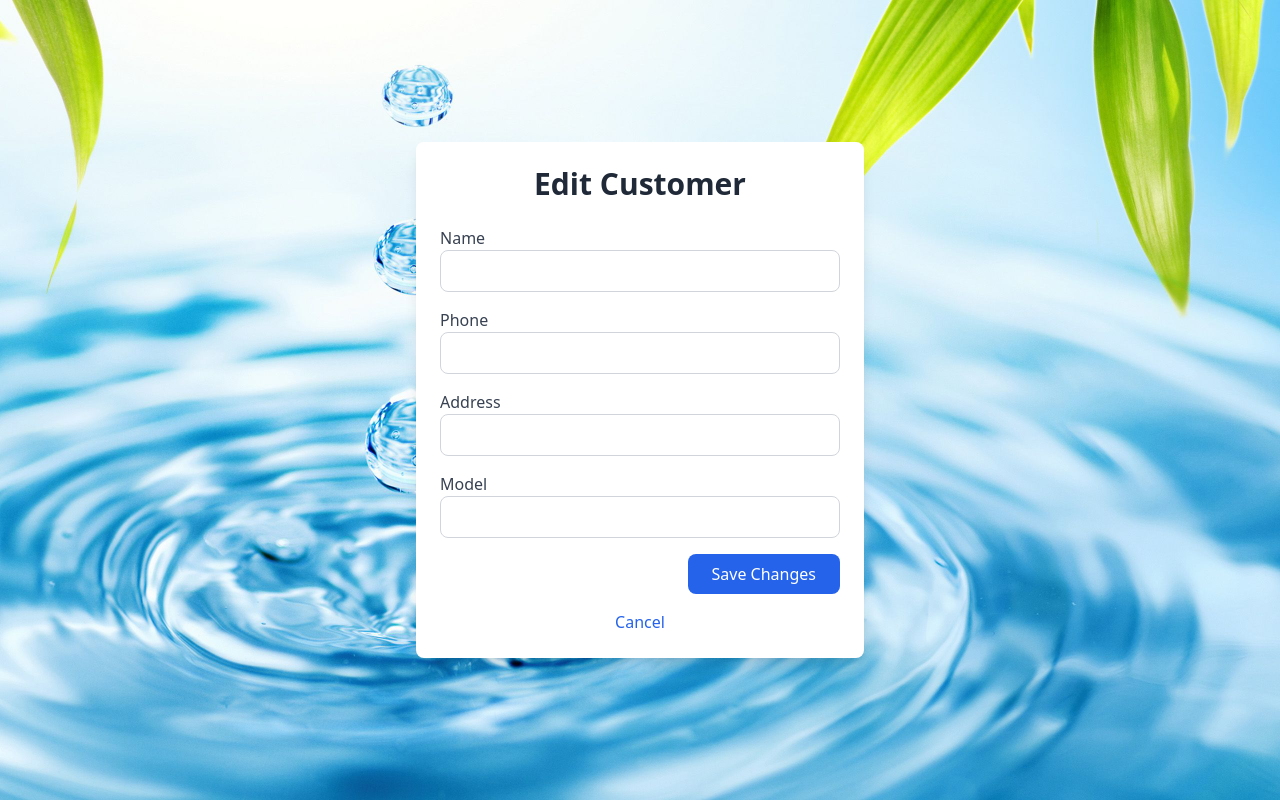
After one commit to Murugavl/Customer_Management_System, a Flask app: page /edit_customer/1 in a window 1280 px wide. The commit adds this page. Run offline with Flask 3, Linux system fonts and the light colour scheme; the visitor is signed in with stand-in values (Sample User, id 1); data that the repository does not hold is empty.

Commit message:
edit page added

```diff
--- a/app.py
+++ b/app.py
@@ -145,5 +145,37 @@ def delete_customer(customer_id):
     flash(f"Customer {customer_id} has been deleted.", "success")
     return redirect(url_for('view_all_customers'))
 
+@app.route('/edit_customer/<customer_id>', methods=['GET', 'POST'])
+def edit_customer(customer_id):
+    if 'username' not in session:
+        flash("Please log in to access this page.", "danger")
+        return redirect(url_for('login'))
+
+    # Fetch the customer data from the database
+    customer = collection.find_one({"Id": customer_id})
+
+    if request.method == 'POST':
+        # Only update editable fields: Name, Phone, Address, Model
+        updated_name = request.form['name']
+        updated_phone = request.form['phone']
+        updated_address = request.form['address']
+        updated_model = request.form['model']
+
+        # Update the customer record
+        collection.update_one({"Id": customer_id}, {
+            "$set": {
+                "Name": updated_name,
+                "Ph.no": updated_phone,
+                "Address": updated_address,
+                "Model": updated_model
+            }
+        })
+
+        flash(f"Customer {updated_name} has been updated.", "success")
+        return redirect(url_for('view_all_customers'))
+
+    return render_template('edit_customer.html', customer=customer)
+
+
 if __name__ == '__main__':
     app.run(debug=True)
--- /dev/null
+++ b/templates/edit_customer.html
@@ -0,0 +1,65 @@
+<!DOCTYPE html>
+<html lang="en">
+<head>
+    <meta charset="UTF-8">
+    <meta name="viewport" content="width=device-width, initial-scale=1.0">
+    <title>Edit Customer</title>
+    <link href="https://cdn.jsdelivr.net/npm/tailwindcss@2.2.19/dist/tailwind.min.css" rel="stylesheet">
+    <style>
+        body {
+            background-image: url('/static/img/bg.jpg');
+            background-size: cover;
+            background-position: center;
+            background-attachment: fixed;
+        }
+    </style>
+</head>
+<body class="bg-gray-100 font-sans">
+
+    <!-- Centered Container -->
+    <div class="flex items-center justify-center min-h-screen">
+        <div class="bg-white p-6 rounded-lg shadow-lg w-full max-w-md">
+            <h1 class="text-3xl font-bold text-gray-800 mb-6 text-center">Edit Customer</h1>
+
+            <!-- Form -->
+            <form action="{{ url_for('edit_customer', customer_id=customer['Id']) }}" method="POST">
+
+                <!-- Name Field -->
+                <div class="mb-4">
+                    <label for="name" class="block text-gray-700">Name</label>
+                    <input type="text" name="name" value="{{ customer['Name'] }}" class="px-4 py-2 w-full rounded-lg border border-gray-300" required>
+                </div>
+
+                <!-- Phone Field -->
+                <div class="mb-4">
+                    <label for="phone" class="block text-gray-700">Phone</label>
+                    <input type="text" name="phone" value="{{ customer['Ph.no'] }}" class="px-4 py-2 w-full rounded-lg border border-gray-300" required>
+                </div>
+
+                <!-- Address Field -->
+                <div class="mb-4">
+                    <label for="address" class="block text-gray-700">Address</label>
+                    <input type="text" name="address" value="{{ customer['Address'] }}" class="px-4 py-2 w-full rounded-lg border border-gray-300" required>
+                </div>
+
+                <!-- Model Field -->
+                <div class="mb-4">
+                    <label for="model" class="block text-gray-700">Model</label>
+                    <input type="text" name="model" value="{{ customer['Model'] }}" class="px-4 py-2 w-full rounded-lg border border-gray-300" required>
+                </div>
+
+                <!-- Submit Button -->
+                <div class="flex justify-end">
+                    <button type="submit" class="bg-blue-600 text-white px-6 py-2 rounded-lg hover:bg-blue-700">Save Changes</button>
+                </div>
+            </form>
+
+            <!-- Cancel Link -->
+            <div class="mt-4 text-center">
+                <a href="{{ url_for('view_all_customers') }}" class="text-blue-600 hover:text-blue-800">Cancel</a>
+            </div>
+        </div>
+    </div>
+
+</body>
+</html>
```
Also changed, not shown: templates/view_all_customers.html (+7 -0 lines).
